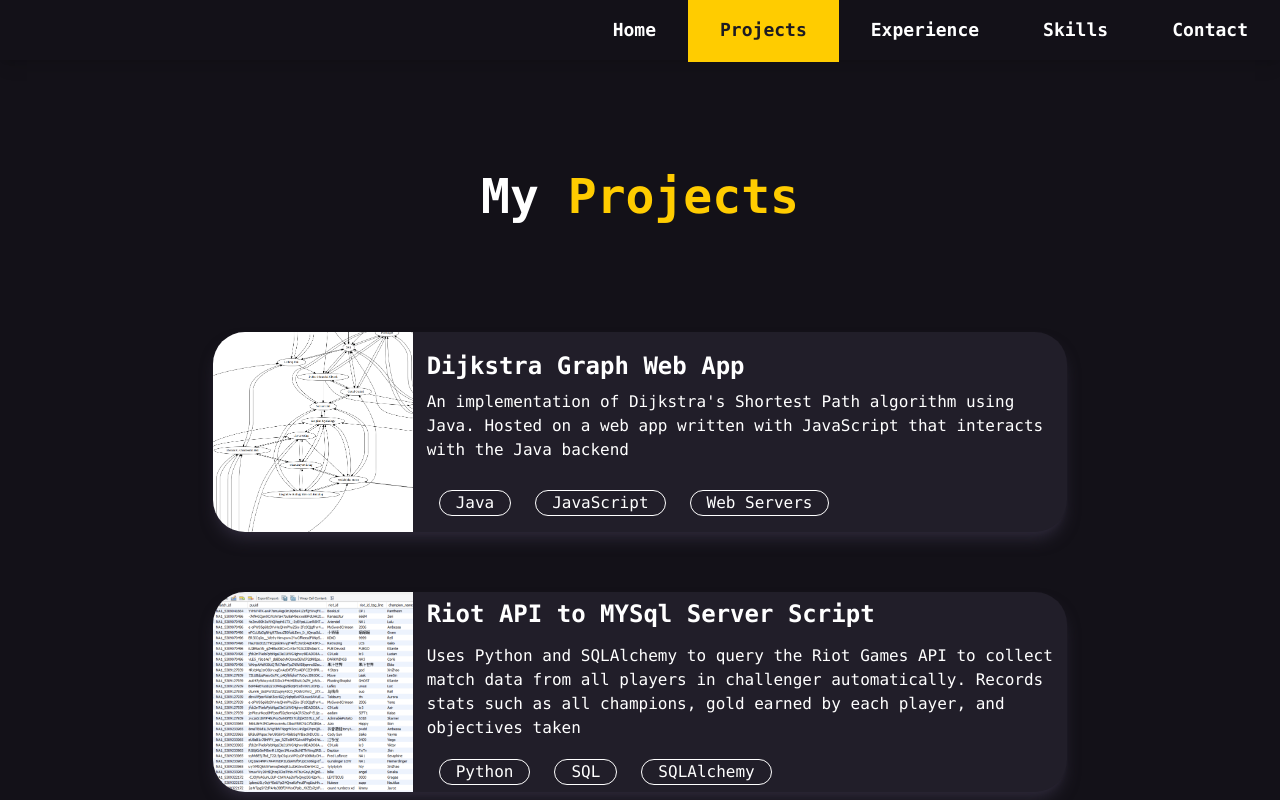
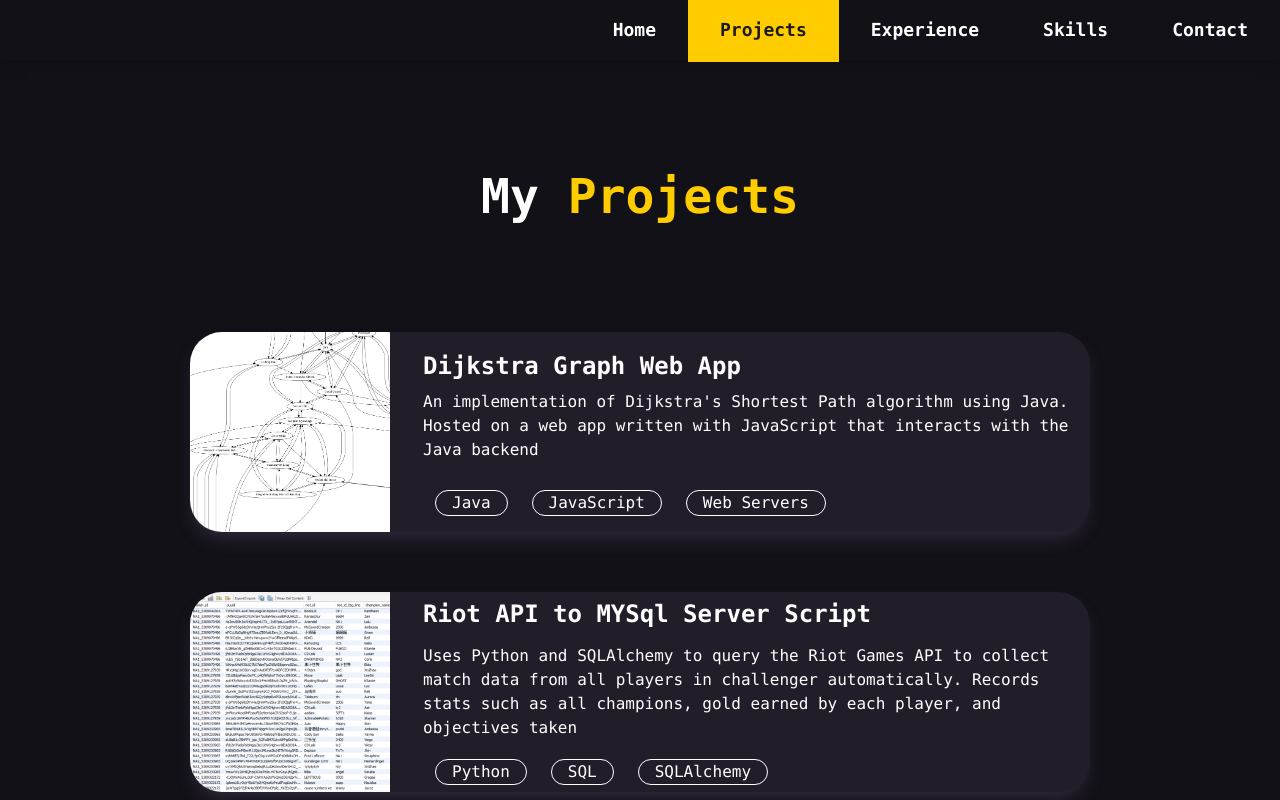
Before and after one commit to alexzhangryan/Portfolio-Website, a React (Vite) app: page /projects in a window 1280 px wide. Shown: the top 800 px of the page. Built offline with nearby package versions, Linux system fonts and the light colour scheme.

Commit message:
fixed some sizing issues

```diff
--- a/src/Message.tsx
+++ b/src/Message.tsx
@@ -7,7 +7,7 @@ const Message = () => {
         <>
             <Typewriter />
             <p className="text-center w-1/2 m-auto">Currently a student at The Univeristy of Wisconsin - Madison pursuing majors in Computer Science and Economics with a Mathematical Emphasis. I have experience in languages such as Python, Java, TypeScript, and SQL as well as libraries such as React, Pytorch, and SQLAlchemy.</p>
-            <div className="grid grid-cols-4 gap-4 justify-center my-5 max-w-1/6 mx-auto">
+            <div className="grid grid-cols-4 gap-4 justify-center my-5 w-75 mx-auto">
                 <a href="https://github.com/alexzhangryan"><img className = "linkImage" src="./src/assets/github.png"></img></a>
                 <a href="https://www.linkedin.com/in/alex-ryan-807b22293/"><img className = "linkImage" src="./src/assets/linkedin.png"></img></a>
                 <a href="mailto:alexzhangryan@gmail.com"><img className = "linkImage" src="./src/assets/gmail.jpg"></img></a>
--- a/src/ProjectCard.tsx
+++ b/src/ProjectCard.tsx
@@ -13,7 +13,7 @@ export default function ProjectCard(props: ProjectCardProps){
     return(
         <div className="projectCard" style={{ animationDelay: `${props.index / 6}s`}}>
             <img className="h-50 rounded-l-4xl"src={`./src/assets/${props.img}`}></img>
-            <div className="grid grid-rows-4 col-span-3">
+            <div className="grid grid-rows-4 col-span-3 px-2">
                 <h1 className="text-[24px] font-bold">{props.title}</h1>
                 <p className="text-[16px] row-span-2">{props.desc}</p>
                 <ul className="flex items-center">
--- a/src/index.css
+++ b/src/index.css
@@ -82,7 +82,7 @@ body{
     @apply text-[48px] box-content font-bold font-mono overflow-hidden whitespace-nowrap border-r-[5px] animate-typing;
   }
   .projectCard{
-    @apply shadow-lg shadow-[#2B2736] bg-[#211e29] grid grid-cols-4 mx-auto my-15 w-2/3 h-50 rounded-4xl items-center opacity-0 animate-fadeIn hover:scale-105 hover:shadow-accent transition-all duration-400;
+    @apply shadow-lg shadow-[#2B2736] bg-[#211e29] grid grid-cols-4 mx-auto my-15 w-225 h-50 rounded-4xl items-center opacity-0 animate-fadeIn hover:scale-105 hover:shadow-accent transition-all duration-400;
   }
   .skillBubble{
     @apply mx-3 mt-4 px-4 border-white border-[1px] box-content rounded-4xl;
```
